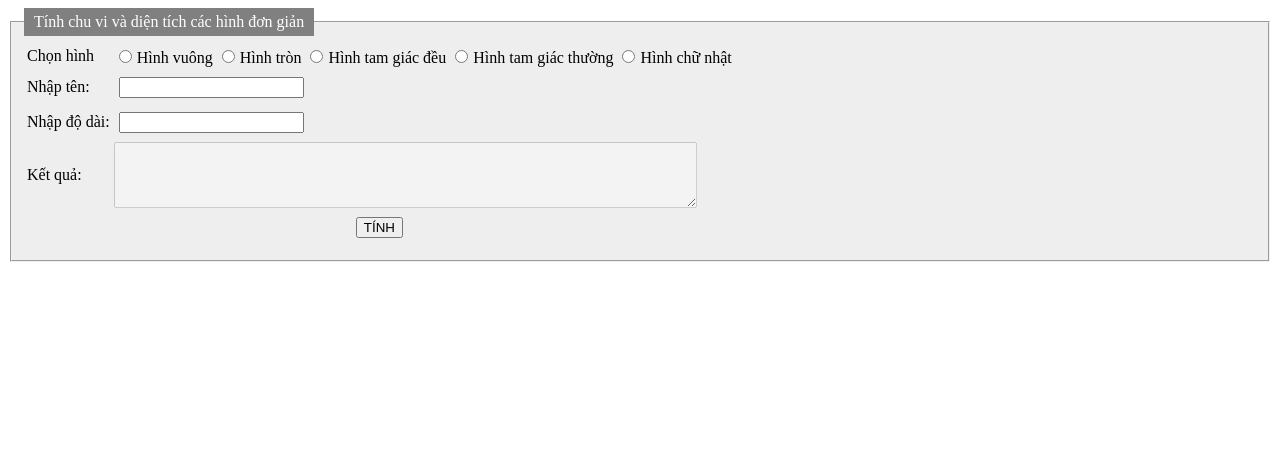
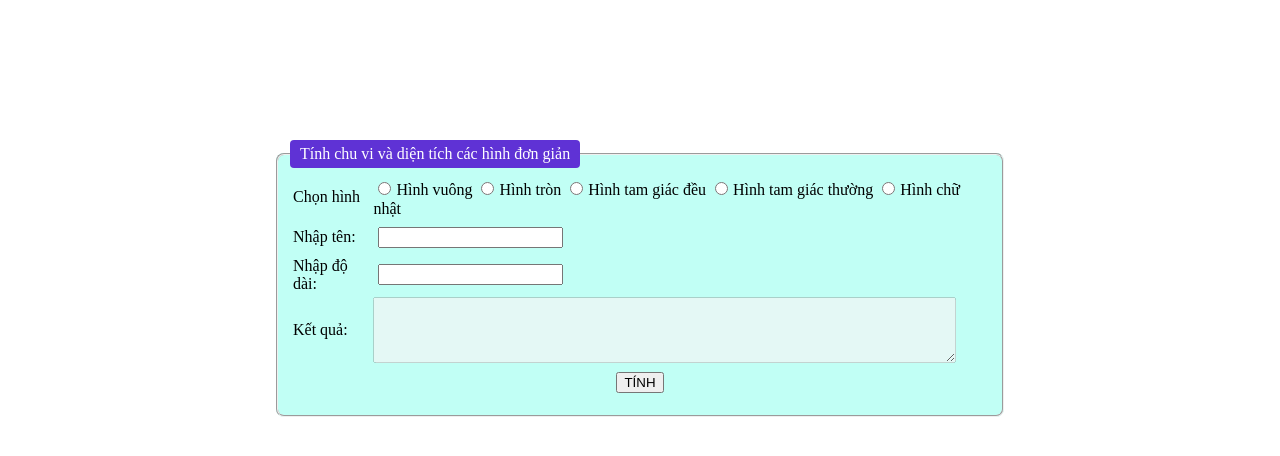
Before and after one commit to MangBao/BaitapPHP, a PHP site: page /bai1.php in a window 1280 px wide. Shown: the top 456 px of the page. Run offline with PHP 8.4, Linux system fonts and the light colour scheme.

Commit message:
Chỉnh CSS

```diff
--- a/lab5/btTongHop/bai1.php
+++ b/lab5/btTongHop/bai1.php
@@ -6,13 +6,17 @@
     <title>Tính chu vi và diện tích</title>
     <style>
         fieldset {
-            background-color: #eeeeee;
+            background-color: #92ffee91;
+            width: 700px;
+            border-radius: 8px;
+            margin: 140px auto;
         }
 
         legend {
-            background-color: gray;
+            background-color: #5f32d5;
             color: white;
             padding: 5px 10px;
+            border-radius: 4px;
         }
 
         input {
@@ -106,22 +110,23 @@
         }
     }
     $str = NULL;
-    $errors = [];
+    $error = "";
     if (($_SERVER['REQUEST_METHOD'] == 'POST')) {
         if (isset($_POST['hinh'])) {
             $hinh = $_POST['hinh'];
             $ten = trim($_POST['ten']);
             $doDai = trim($_POST['dodai']);
             $arr = explode(",", $doDai);
-            $flag = true; // Dùng để kiểm tra các giá trị độ dài có phần tử <= 0 hay không
+
+            $flag = true;
             foreach ($arr as $a) {
                 if ($a <= 0) {
                     $flag = false;
                     break;
                 }
             }
-            // Không có thì tiếp tục xử lý
-            if ($flag == true) {
+
+            if ($flag) {
                 switch ($hinh) {
                     case 'hv':
                         if (count($arr) == 1) {
@@ -131,7 +136,7 @@
                             $str = "Diện tích hình vuông " . $hv->getTen() . " là : " . $hv->tinh_DT() . " \n" .
                                 "Chu vi của hình vuông " . $hv->getTen() . " là : " . $hv->tinh_CV();
                         } else {
-                            array_push($errors, "Chỉ nhập vào 1 giá trị độ dài đối với hình vuông");
+                            $error = "Hình vuông chỉ cần 1 giá trị đầu vào";
                         }
                         break;
                     case 'ht':
@@ -142,7 +147,7 @@
                             $str = "Diện tích hình tròn " . $ht->getTen() . " là : " . $ht->tinh_DT() . " \n" .
                                 "Chu vi của hình tròn " . $ht->getTen() . " là : " . $ht->tinh_CV();
                         } else {
-                            array_push($errors, "Chỉ nhập vào 1 giá trị độ dài đối với hình tròn");
+                            $error = "Hình tròn chỉ cần 1 giá trị đầu vào";
                         }
                         break;
                     case 'htgd':
@@ -153,7 +158,7 @@
                             $str = "Diện tích hình tam giác đều " . $htgd->getTen() . " là : " . $htgd->tinh_DT() . " \n" .
                                 "Chu vi của hình tam giác đều " . $htgd->getTen() . " là : " . $htgd->tinh_CV();
                         } else {
-                            array_push($errors, "Chỉ nhập vào 1 giá trị độ dài đối với hình tam giác đều");
+                            $error = "Tam giác đều chỉ cần 1 giá trị đầu vào";
                         }
                         break;
                     case 'htgt':
@@ -166,10 +171,10 @@
                                 $str = "Diện tích hình tam giác thường " . $htgt->getTen() . " là : " . $htgt->tinh_DT() . " \n" .
                                     "Chu vi của hình tam giác thường " . $htgt->getTen() . " là : " . $htgt->tinh_CV();
                             } else {
-                                array_push($errors, "Giá trị bạn nhập không phải 3 cạnh của 1 tam giác");
+                                $error = "Giá trị bạn nhập không phải 3 cạnh của 1 tam giác";
                             }
                         } else {
-                            array_push($errors, "Nhập vào 3 giá trị độ dài đối với hình tam giác thường");
+                            $error = "Tam giác thường cần 3 giá trị đầu vào";
                         }
                         break;
                     case 'hcn':
@@ -180,17 +185,17 @@
                             $str = "Diện tích hình chữ nhật " . $hcn->getTen() . " là : " . $hcn->tinh_DT() . " \n" .
                                 "Chu vi của hình chữ nhật " . $hcn->getTen() . " là : " . $hcn->tinh_CV();
                         } else {
-                            array_push($errors, "Nhập vào 2 giá trị độ dài đối với hình chữ nhật");
+                            $error = "Hình chữ nhật cần 2 giá trị đầu vào";
                         }
                         break;
                 }
             }
             // Xuất thông báo lỗi giá trị <= 0
             else {
-                array_push($errors, "Bạn cần nhập các giá trị độ dài lớn hơn 0");
+                $error = "Hãy nhập giá trị lớn hơn 0";
             }
         } else {
-            array_push($errors, "Bạn chưa chọn hình cần tính");
+            $error = "Hãy chọn loại hình trước khi tính";
         }
     }
     ?>
@@ -225,11 +230,7 @@
                 <tr>
                     <td colspan="2" align="center" style="color: red;">
                         <?php
-                        if (count($errors) > 0) {
-                            foreach ($errors as $err) {
-                                echo $err . "<br>";
-                            }
-                        }
+                        echo $error;
                         ?>
                     </td>
                 </tr>
```
